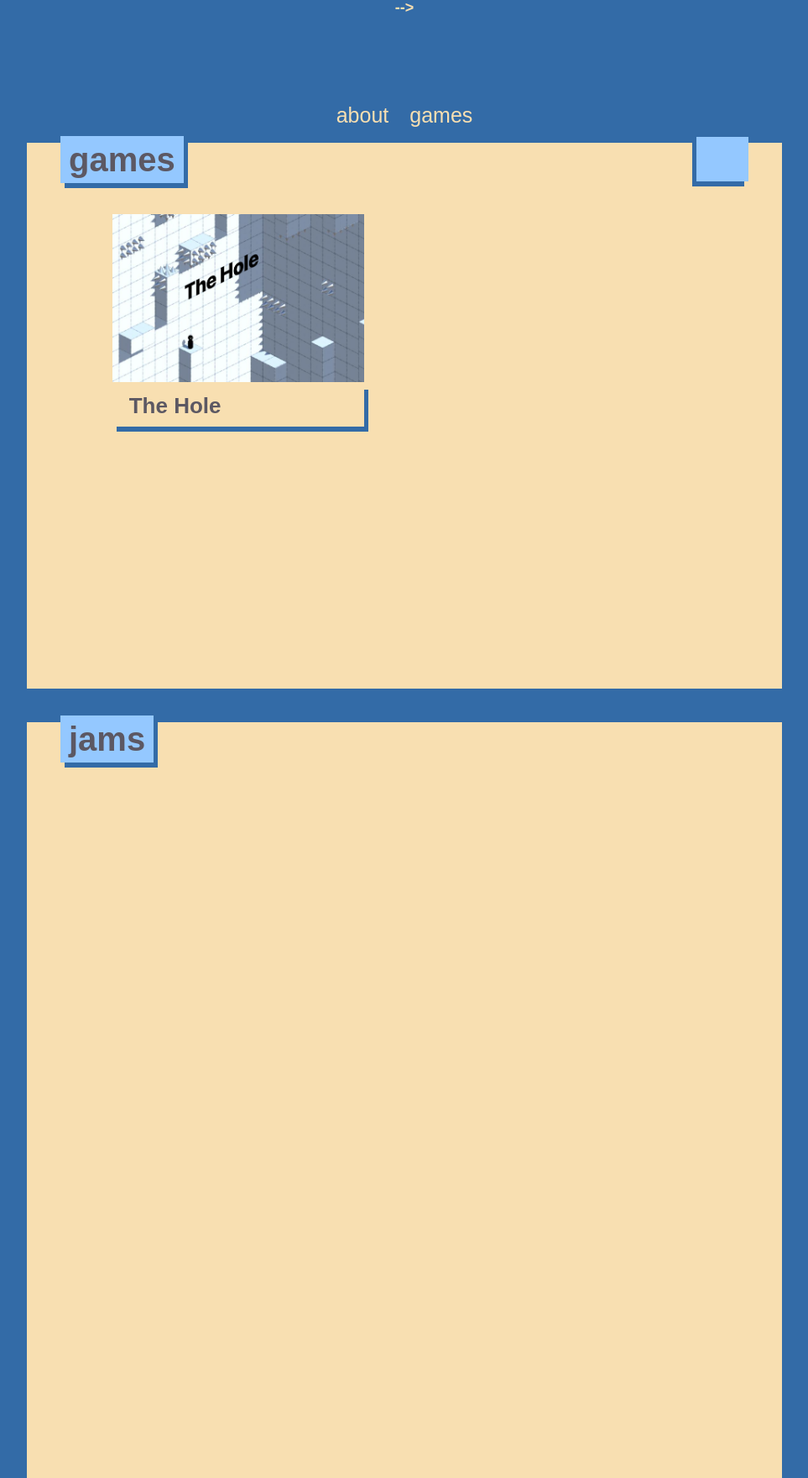
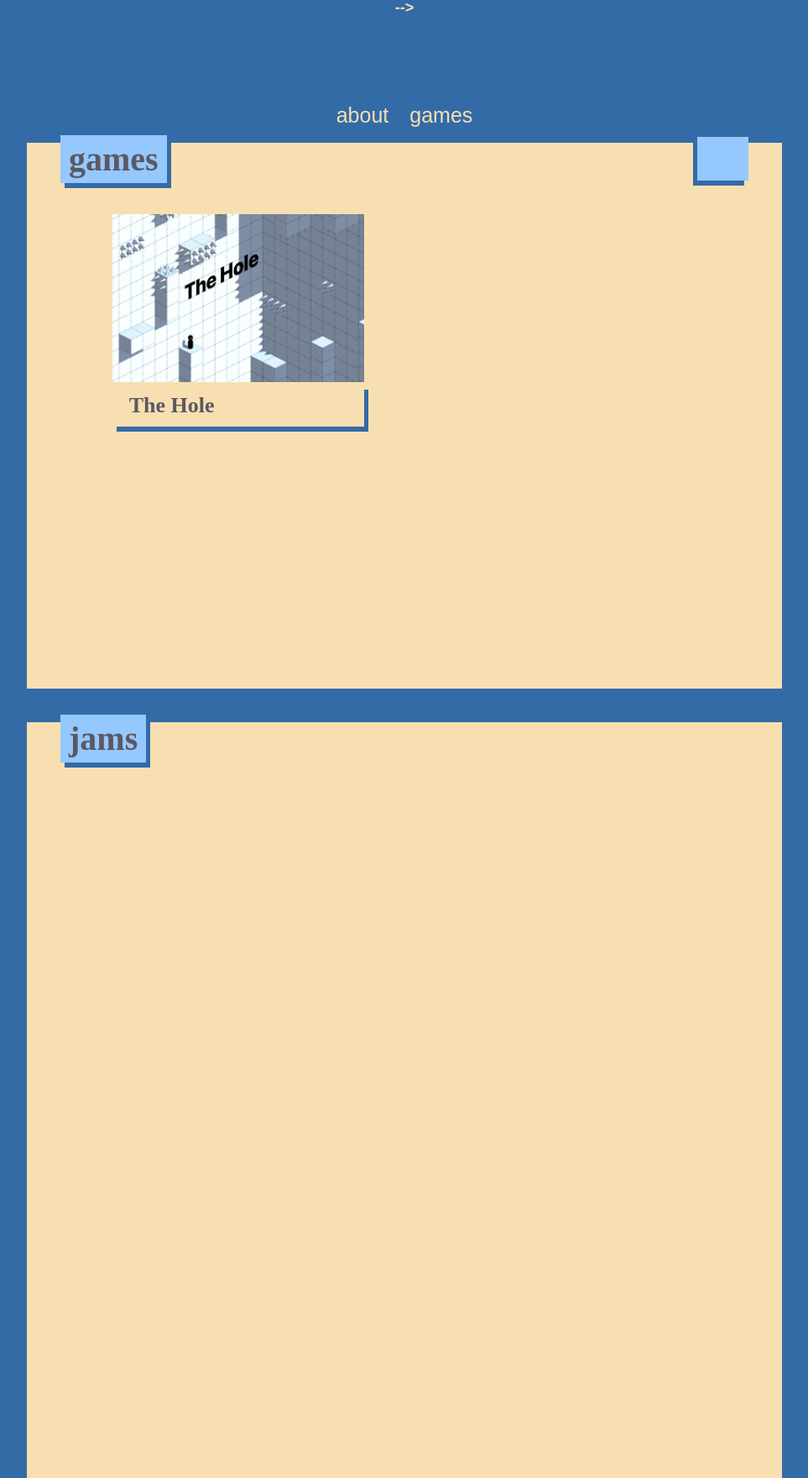
Before and after one commit to munjidev/munjidev.github.io, a Jekyll site: the page built from games.md, in a window 1280 px wide. Shown: the whole page at 84% size, without its empty margins (158-1121 px from the left). Built offline with Jekyll 4.4.1, drawn with Linux system fonts in a browser that asks for light colours; some web fonts are replaced.

Commit message:
Update style css

```diff
--- a/assets/style.css
+++ b/assets/style.css
@@ -61,9 +61,9 @@ nav a:hover {
 nav a .underline {
 
 }
-/*.dejavu_sansextralight {
+.dejavu_sansextralight {
 	font-family: dejavu_sansextralight, dejavu_sansextralight-webfont;
-}*/
+}
 .active {
 	/*color: #9999FF;*/
 	border-bottom: 5px solid #94c8ff;
```
